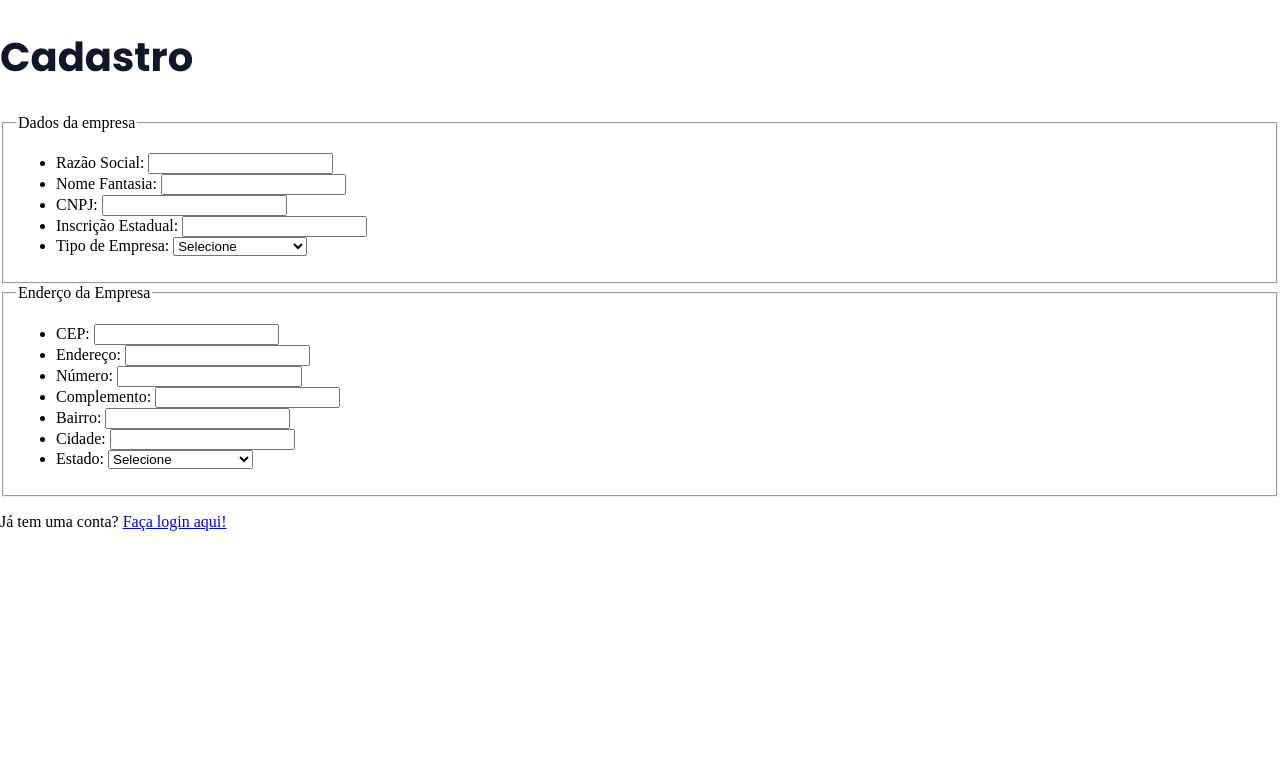
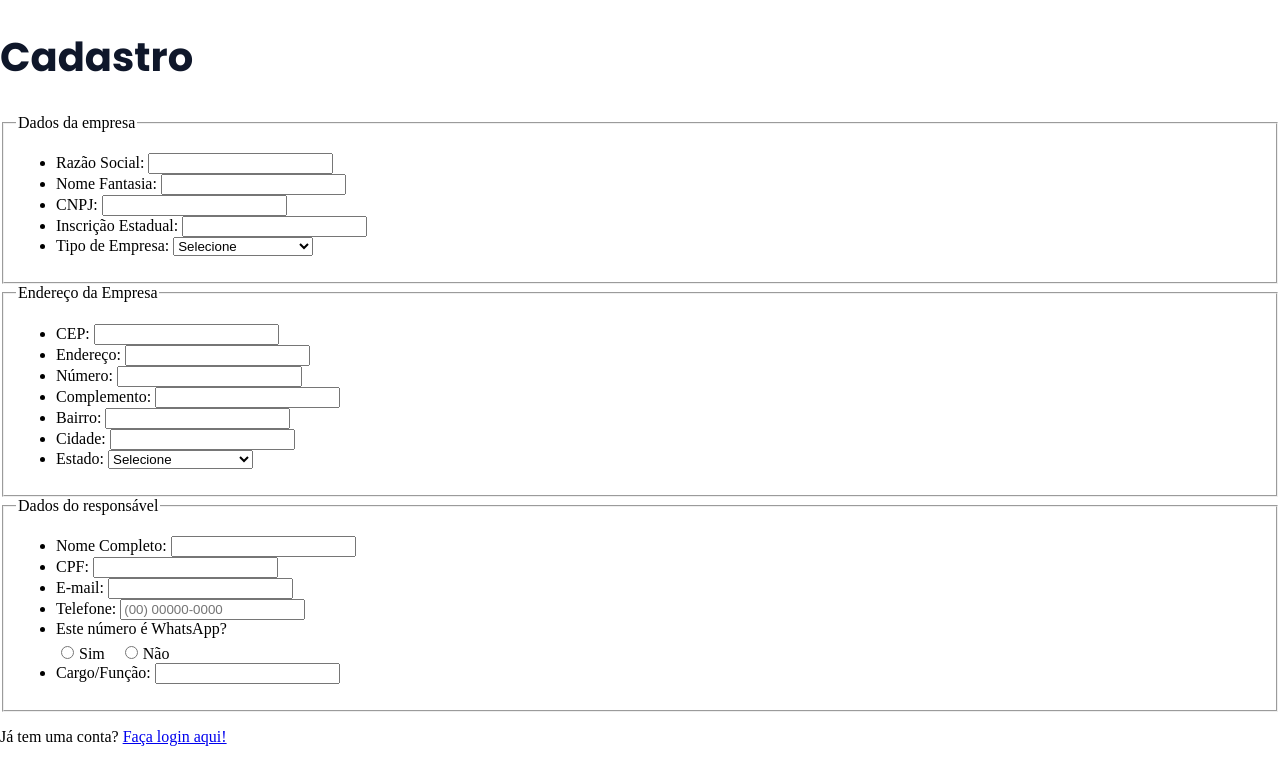
Before and after one commit to NatanMauricio1995/Celular, a Next.js app in the folder sharks/: page /Cadastro in a window 1280 px wide. Shown: the top 784 px of the page. Built offline with nearby package versions, Linux system fonts and the light colour scheme.

Commit message:
CADASTRO - DADOS RESPONSÁVEL

```diff
--- a/sharks/src/app/Cadastro/page.tsx
+++ b/sharks/src/app/Cadastro/page.tsx
@@ -1,7 +1,16 @@
+'use client';
+
 import Link from 'next/link';
+import { useEffect } from 'react';
 import '../styles/Cadastro.css';
+import { phoneUtils } from '../utils/phoneUtils'; // Ajuste o caminho conforme sua estrutura
 
 export default function Cadastro() {
+  // Inicializa os handlers quando o componente é montado
+  useEffect(() => {
+    phoneUtils.initPhoneHandlers();
+  }, []);
+
   return (
     <div>
       <h1>Cadastro</h1>
@@ -16,7 +25,7 @@ export default function Cadastro() {
                 type='text'
                 id='RAZAO_SOCIAL'
                 name='RAZAO_SOCIAL'
-                max={100}
+                maxLength={100}
                 required
               />
             </li>
@@ -27,7 +36,7 @@ export default function Cadastro() {
                 type="text"
                 id="NOME_FANTASIA"
                 name="NOME_FANTASIA"
-                max={100}
+                maxLength={100}
               />
             </li>
 
@@ -64,7 +73,7 @@ export default function Cadastro() {
                 <option value="E-COMMERCE">E-commerce</option>
                 <option value="DISTRIBUIDOR">Distribuidor</option>
                 <option value="MARKETPLACE">Marketplace</option>
-                <option value="ASSISTENCIA_TECNICA">Assitência Técnica</option>
+                <option value="ASSISTENCIA_TECNICA">Assistência Técnica</option>
                 <option value="OUTRO">Outro</option>
               </select>
             </li>
@@ -72,7 +81,7 @@ export default function Cadastro() {
         </fieldset>
 
         <fieldset>
-          <legend>Enderço da Empresa</legend>
+          <legend>Endereço da Empresa</legend>
           <ul>
             <li>
               <label htmlFor='CEP'>CEP: </label>
@@ -93,7 +102,7 @@ export default function Cadastro() {
                 type='text'
                 id='ENDERECO'
                 name='ENDERECO'
-                max={100}
+                maxLength={100}
                 required
               />
             </li>
@@ -115,7 +124,7 @@ export default function Cadastro() {
                 type='text'
                 id='COMPLEMENTO'
                 name='COMPLEMENTO'
-                max={50}
+                maxLength={50}
               />
             </li>
 
@@ -125,7 +134,7 @@ export default function Cadastro() {
                 type='text'
                 id='BAIRRO'
                 name='BAIRRO'
-                max={50}
+                maxLength={50}
                 required
               />
             </li>
@@ -136,7 +145,7 @@ export default function Cadastro() {
                 type='text'
                 id='CIDADE'
                 name='CIDADE'
-                max={50}
+                maxLength={50}
                 required
               />
             </li>
@@ -176,6 +185,108 @@ export default function Cadastro() {
             </li>
           </ul>
         </fieldset>
+
+        <fieldset>
+          <legend>Dados do responsável</legend>
+
+          <ul>
+            <li>
+              <label htmlFor='NOME_RESPONSAVEL'>Nome Completo: </label>
+              <input
+                type='text'
+                id='NOME_RESPONSAVEL'
+                name='NOME_RESPONSAVEL'
+                maxLength={100}
+                required
+              />
+            </li>
+
+            <li>
+              <label htmlFor='CPF'>CPF: </label>
+              <input
+                type='text'
+                id='CPF'
+                name='CPF'
+                pattern="\d{3}\.\d{3}\.\d{3}-\d{2}"
+                title="Formato: 000.000.000-00"
+                required
+                maxLength={14}
+              />
+            </li>
+
+            <li>
+              <label htmlFor='EMAIL'>E-mail: </label>
+              <input
+                type='email'
+                id='EMAIL'
+                name='EMAIL'
+                maxLength={100}
+                required
+              />
+            </li>
+
+            <li>
+              <label htmlFor='TELEFONE'>Telefone: </label>
+              <input
+                type='text'
+                id='TELEFONE'
+                name='TELEFONE'
+                placeholder="(00) 00000-0000"
+                maxLength={15}
+                required
+              />
+            </li>
+
+            <li>
+              <label>Este número é WhatsApp?</label>
+              <div style={{marginTop: '5px'}}>
+                <label htmlFor='whatsapp_sim' style={{marginRight: '15px', fontWeight: 'normal'}}>
+                  <input
+                    type='radio'
+                    id='whatsapp_sim'
+                    name='IS_WHATSAPP'
+                    value='sim'
+                    style={{marginRight: '5px'}}
+                  />
+                  Sim
+                </label>
+                <label htmlFor='whatsapp_nao' style={{fontWeight: 'normal'}}>
+                  <input
+                    type='radio'
+                    id='whatsapp_nao'
+                    name='IS_WHATSAPP'
+                    value='nao'
+                    style={{marginRight: '5px'}}
+                  />
+                  Não
+                </label>
+              </div>
+            </li>
+
+            <li id='whatsapp_field' style={{display: 'none'}}>
+              <label htmlFor='WHATSAPP'>Número do WhatsApp: </label>
+              <input
+                type='text'
+                id='WHATSAPP'
+                name='WHATSAPP'
+                placeholder="(00) 00000-0000"
+                maxLength={15}
+              />
+            </li>
+
+            <li>
+              <label htmlFor='CARGO'>Cargo/Função: </label>
+              <input
+                type='text'
+                id='CARGO'
+                name='CARGO'
+                maxLength={50}
+                required
+              />
+            </li>
+
+          </ul>
+        </fieldset>
       </form>
 
       <p>Já tem uma conta? <Link href="/Login">Faça login aqui!</Link></p>
--- /dev/null
+++ b/sharks/src/app/utils/phoneUtils.js
@@ -0,0 +1,67 @@
+// phoneUtils.js
+export const phoneUtils = {
+  // Máscara para telefone brasileiro
+  formatPhone: (value) => {
+    if (!value) return '';
+
+    // Remove tudo que não é número
+    const numbers = value.replace(/\D/g, '');
+
+    // Aplica a máscara baseada no tamanho
+    if (numbers.length <= 10) {
+      // Telefone fixo: (00) 0000-0000
+      return numbers.replace(/(\d{2})(\d{4})(\d{0,4})/, '($1) $2-$3').replace(/-$/, '');
+    } else {
+      // Celular: (00) 00000-0000
+      return numbers.replace(/(\d{2})(\d{5})(\d{0,4})/, '($1) $2-$3').replace(/-$/, '');
+    }
+  },
+
+  // Valida se o telefone tem formato correto
+  validatePhone: (phone) => {
+    const numbers = phone.replace(/\D/g, '');
+    return numbers.length >= 10 && numbers.length <= 11;
+  },
+
+  // Gerencia a exibição do campo WhatsApp
+  toggleWhatsAppField: (isWhatsApp, whatsAppFieldId, whatsAppInputId) => {
+    const whatsAppField = document.getElementById(whatsAppFieldId);
+    const whatsAppInput = document.getElementById(whatsAppInputId);
+
+    if (whatsAppField && whatsAppInput) {
+      if (isWhatsApp) {
+        whatsAppField.style.display = 'none';
+        whatsAppInput.removeAttribute('required');
+        whatsAppInput.value = '';
+      } else {
+        whatsAppField.style.display = 'block';
+        whatsAppInput.setAttribute('required', 'required');
+      }
+    }
+  },
+
+  // Inicializa os event listeners
+  initPhoneHandlers: () => {
+    const phoneInput = document.getElementById('TELEFONE');
+    const whatsAppYes = document.getElementById('whatsapp_sim');
+    const whatsAppNo = document.getElementById('whatsapp_nao');
+
+    if (phoneInput) {
+      phoneInput.addEventListener('input', (e) => {
+        e.target.value = phoneUtils.formatPhone(e.target.value);
+      });
+    }
+
+    if (whatsAppYes) {
+      whatsAppYes.addEventListener('change', () => {
+        phoneUtils.toggleWhatsAppField(true, 'whatsapp_field', 'WHATSAPP');
+      });
+    }
+
+    if (whatsAppNo) {
+      whatsAppNo.addEventListener('change', () => {
+        phoneUtils.toggleWhatsAppField(false, 'whatsapp_field', 'WHATSAPP');
+      });
+    }
+  }
+};
```
